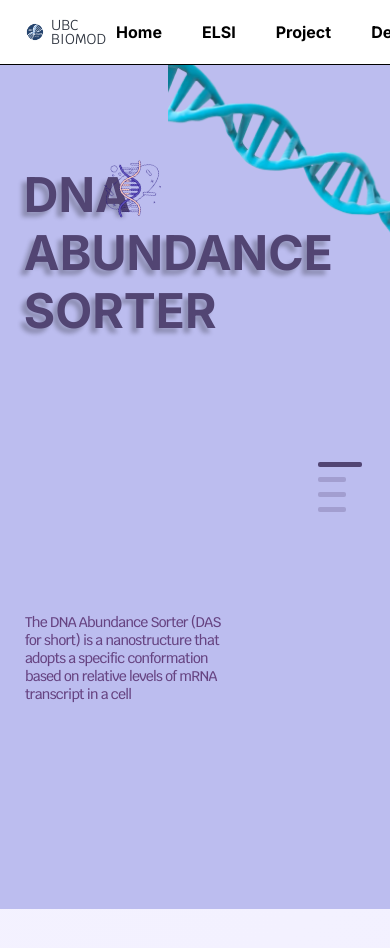
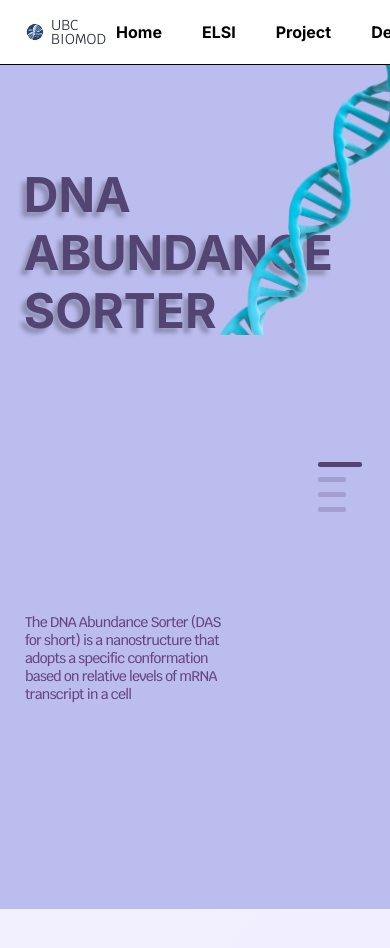
Before and after one commit to ubc-biomod/biomod2026, a React (Vite) app: page / in a window 390 px wide. Shown: the top 948 px of the page. Built offline with nearby package versions, Linux system fonts and the light colour scheme.

Commit message:
adjust scroll animation

```diff
--- a/src/pages/MainPage.tsx
+++ b/src/pages/MainPage.tsx
@@ -1,247 +1,90 @@
-import { useEffect, useRef, useState, useCallback } from "react";
+import { useEffect, useRef, useState } from "react";
 import dnaImg from "../assets/images/DNA.png";
 import dna2Img from "../assets/images/DNA2.png";
 
-// All measurements scaled from Figma's 1440×917px canvas.
-// Horizontal: px / 1440 * 100 = vw value
-// Vertical:   px / 917  * 100 = vh value
-
-// const NAV_LINKS = [
-//   { label: "Home", to: "/" },
-//   { label: "Project Ideas", to: "/project-ideas" },
-//   { label: "Team", to: "/team" },
-//   { label: "Sponsors", to: "/sponsors" },
-// ];
-
-// ── Slide content ──────────────────────────────────────────────────
-// Slide 01 is the real, finished design. Slides 02–04 are placeholders
-// that reuse the same headline/subtitle layout and the two existing DNA
-// assets (repositioned for variety) — replace `title`, `subtitle`, and
-// `heroImage` / `accentImage` per slide once real content is ready.
-// Import any new images at the top of the file the same way DNA.png is.
-
-const SCROLL_LENGTH_VH = 200; // higher = slower/more deliberate scroll per slide
-
-const SLIDES = [
+  const CARDS = [
     {
       id: "01",
+      title: ["DNA", "ABUNDANCE", "SORTER"],
+      description:
+        "The DNA Abundance Sorter (DAS for short) is a nanostructure that adopts a specific conformation based on relative levels of mRNA transcript in a cell",
       bg: "#BCBDEF",
-    title: ["DNA", "ABUNDANCE", "SORTER"],
-    subtitle:
-      "The DNA Abundance Sorter (DAS for short) is a nanostructure that adopts a specific conformation based on relative levels of mRNA transcript in a cell",
-    heroImage: {
-      src: dnaImg,
-      left: "43.13vw",
-      top: 0,
-      width: "79.22vw",
-      transform: "rotate(90.26deg)",
-    },
-    accentImage: {
-      src: dna2Img,
-      left: "25vw",
-      top: "10.47vh",
-      width: "clamp(70px, 10.42vw, 150px)",
-      transform: "matrix(-0.93, 0.37, 0.37, 0.93, 0, 0)",
-    },
+      hero: { src: dnaImg, left: "43.13vw", top: 0, width: "79.22vw", transform: "rotate(90.26deg)" },
     },
     {
       id: "02",
-    bg: "#BCBDEF",
       title: ["PLACEHOLDER", "TITLE TWO"],
-    subtitle:
-      "Placeholder copy for slide two — replace with real project description once it's finalized.",
-    heroImage: {
-      src: dna2Img,
-      left: "43vw",
-      top: "8vh",
-      width: "58vw",
-      transform: "rotate(-18deg) scaleX(-1)",
-    },
-    accentImage: {
-      src: dnaImg,
-      left: "23vw",
-      top: "9vh",
-      width: "clamp(70px, 9vw, 130px)",
-      transform: "rotate(28deg)",
-    },
+      description: "Placeholder copy for slide two — replace with real project description once it's finalized.",
+      bg: "#f5b5c0",
+      hero: { src: dna2Img, left: "43vw", top: "8vh", width: "58vw", transform: "rotate(-18deg) scaleX(-1)" },
     },
     {
       id: "03",
+      title: ["PLACEHOLDER", "TITLE THREE"],
+      description: "Placeholder copy for slide three — swap in real content when it's ready.",
       bg: "#BCBDEF",
-    title: ["PLACEHOLDER", "TITLE THREE"],
-    subtitle:
-      "Placeholder copy for slide three — swap in real content when it's ready.",
-    heroImage: {
-      src: dnaImg,
-      left: "40vw",
-      top: "-3vh",
-      width: "68vw",
-      transform: "rotate(24deg)",
+      hero: { src: dnaImg, left: "40vw", top: "-3vh", width: "68vw", transform: "rotate(24deg)" },
     },
-    accentImage: {
-      src: dna2Img,
-      left: "27vw",
-      top: "12vh",
-      width: "clamp(70px, 9vw, 130px)",
-      transform: "matrix(0.9, -0.3, 0.3, 0.9, 0, 0)",
-    },
-  },
+    // New 4th placeholder slide requested
     {
       id: "04",
-    bg: "#BCBDEF",
       title: ["PLACEHOLDER", "TITLE FOUR"],
-    subtitle:
-      "Placeholder copy for slide four — final text and imagery still to come.",
-    heroImage: {
-      src: dna2Img,
-      left: "45vw",
-      top: "5vh",
-      width: "60vw",
-      transform: "rotate(10deg)",
-    },
-    accentImage: {
-      src: dnaImg,
-      left: "24vw",
-      top: "8vh",
-      width: "clamp(70px, 10vw, 145px)",
-      transform: "rotate(-22deg)",
-    },
+      description: "Placeholder copy for slide four — final text and imagery still to come.",
+      bg: "#f5b5c0",
+      hero: { src: dna2Img, left: "45vw", top: "5vh", width: "60vw", transform: "rotate(10deg)" },
     },
   ];
 
-export default function MainPage() {
-  const wrapperRef = useRef<HTMLDivElement | null>(null);
-  const slideRefs = useRef<(HTMLDivElement | null)[]>([]);
-  const heroImgRefs = useRef<(HTMLImageElement | null)[]>([]);
-  const textRefs = useRef<(HTMLHeadingElement | null)[]>([]);
-  const rafRef = useRef<number | null>(null);
-  const [activeIndex, setActiveIndex] = useState(0);
-  const n = SLIDES.length;
-
-  const update = useCallback(() => {
-    const wrapper = wrapperRef.current;
-    if (!wrapper) return;
-
-    const rect = wrapper.getBoundingClientRect();
-    const scrollable = rect.height - window.innerHeight;
-    const scrolled = -rect.top;
-    const progress = Math.min(1, Math.max(0, scrolled / Math.max(1, scrollable)));
-    const p = progress * (n - 1);
-    const nearest = Math.round(p);
-    setActiveIndex((prev) => (prev === nearest ? prev : nearest));
-
-    SLIDES.forEach((_, i) => {
-      const diff = p - i;
-      const absDiff = Math.min(1, Math.abs(diff));
-      const opacity = Math.max(0, 1 - absDiff * 1.5);
-      const scale = 1 - absDiff * 0.06;
-      const heroShift = diff * 40; // px, image parallax
-      const textShift = diff * 90; // px, text moves faster = depth
-
-      const slideEl = slideRefs.current[i];
-      const heroEl = heroImgRefs.current[i];
-      const textEl = textRefs.current[i];
-      if (slideEl) {
-        slideEl.style.opacity = opacity.toFixed(3);
-        slideEl.style.zIndex = String(Math.round((1 - absDiff) * 100));
-        slideEl.style.pointerEvents = opacity < 0.05 ? "none" : "auto";
-      }
-      if (heroEl) {
-        heroEl.style.transform = `translateY(${heroShift}px) scale(${scale})`;
-      }
-      if (textEl) {
-        textEl.style.transform = `translateY(${textShift}px)`;
-      }
-    });
-
-    rafRef.current = null;
-  }, [n]);
-
-  const onScroll = useCallback(() => {
-    if (rafRef.current) return;
-    rafRef.current = requestAnimationFrame(update);
-  }, [update]);
-
-  useEffect(() => {
-    update();
-    window.addEventListener("scroll", onScroll, { passive: true });
-    window.addEventListener("resize", onScroll);
-    return () => {
-      window.removeEventListener("scroll", onScroll);
-      window.removeEventListener("resize", onScroll);
-      if (rafRef.current) cancelAnimationFrame(rafRef.current);
-    };
-  }, [onScroll, update]);
-
-  const goToSlide = (i: number) => {
-    const wrapper = wrapperRef.current;
-    if (!wrapper) return;
-    const scrollable = wrapper.getBoundingClientRect().height - window.innerHeight;
-    const target = wrapper.offsetTop + (scrollable * i) / (n - 1);
-    window.scrollTo({ top: target, behavior: "smooth" });
-  };
+  const Card: React.FC<{
+    index: number;
+    title: string[];
+    description: string;
+    bg: string;
+    hero: { src: string; left: string; top: string | number; width: string; transform?: string };
+    scrollY: number;
+  }> = ({ index, title, description, bg, hero, scrollY }) => {
+    const vh = window.innerHeight;
+    const cardStart = index * vh;
+    const progress = Math.max(0, Math.min(1, (scrollY - cardStart) / vh));
+    const translate = progress * -100; // in vh
 
     return (
       <div
-      ref={wrapperRef}
-      style={{ position: "relative", width: "100%", height: `${n * SCROLL_LENGTH_VH}vh` }}
-    >
-      <div style={{ position: "sticky", top: 0, height: "100vh", overflow: "hidden" }}>
-        {SLIDES.map((s, i) => (
-          <div
-            key={s.id}
-            ref={(el) => { slideRefs.current[i] = el; }}
         style={{
           position: "absolute",
           inset: 0,
-              backgroundColor: s.bg,
+          background: bg,
+          display: "flex",
+          alignItems: "center",
+          justifyContent: "center",
+          transform: `translateY(${translate}vh)`,
+          transition: "transform 120ms linear",
+          zIndex: 50 - index,
           overflow: "hidden",
         }}
       >
-            {/* ── Hero Title ─────────────────────────────────────── */}
-            {/* Figma: left 88px, top 110px, Inter 700 128px, color #000 */}
-            {/* text-shadow: -5px 5px 4px rgba(0,0,0,0.25)              */}
+        <div style={{ width: "100%", height: "100vh", position: "relative" }}>
           <h1
-              ref={(el) => { textRefs.current[i] = el; }}
             style={{
               position: "absolute",
               left: "6.11vw",
               top: "11.99vh",
               margin: 0,
               fontFamily: "'Inter', sans-serif",
-                fontStyle: "normal",
               fontWeight: 700,
               fontSize: "clamp(3rem, 8.89vw, 8rem)",
               lineHeight: 1.21,
               color: "#524573",
-                textShadow: "-5px 5px 4px rgba(0, 0, 0, 0.25)",
+              textShadow: "-5px 5px 4px rgba(0,0,0,0.25)",
             }}
           >
-              {s.title.map((line, li) => (
-                <span key={li} style={{ display: "block" }}>
-                  {line}
+            {title.map((t, i) => (
+              <span key={i} style={{ display: "block" }}>
+                {t}
               </span>
             ))}
           </h1>
 
-            {/* ── Small accent DNA icon (next to headline) ─────────── */}
-            <img
-              src={s.accentImage.src}
-              alt=""
-              aria-hidden="true"
-              style={{
-                position: "absolute",
-                left: s.accentImage.left,
-                top: s.accentImage.top,
-                width: s.accentImage.width,
-                height: "auto",
-                transform: s.accentImage.transform,
-                pointerEvents: "none",
-              }}
-            />
-
-            {/* ── Subtitle ──────────────────────────────────────── */}
-            {/* Figma: left 92px, top 595px, Krub 500 20px, color #664381 */}
           <p
             style={{
               position: "absolute",
@@ -257,64 +100,109 @@ export default function MainPage() {
               color: "#664381",
             }}
           >
-              {s.subtitle}
+            {description}
           </p>
 
-            {/* ── Large DNA helix image ───────────────────────────── */}
           <img
-              ref={(el) => { heroImgRefs.current[i] = el; }}
-              src={s.heroImage.src}
+            src={hero.src}
             alt=""
             aria-hidden="true"
             style={{
               position: "absolute",
-                left: s.heroImage.left,
-                top: s.heroImage.top,
-                width: s.heroImage.width,
+              left: hero.left,
+              top: hero.top as any,
+              width: hero.width,
+              transform: hero.transform,
               height: "auto",
-                transformOrigin: "center center",
               pointerEvents: "none",
               willChange: "transform",
             }}
           />
         </div>
+      </div>
+    );
+  };
+
+  export default function MainPage() {
+    const containerRef = useRef<HTMLDivElement | null>(null);
+    const [scrollY, setScrollY] = useState<number>(0);
+    const [maxScrollTop, setMaxScrollTop] = useState<number | null>(null);
+    const n = CARDS.length;
+
+    // recompute maxScrollTop when layout/resizes happen
+    useEffect(() => {
+      const updateMax = () => {
+        const footer = document.querySelector("footer");
+        if (footer) {
+          const footerTop = footer.getBoundingClientRect().top + window.scrollY;
+          const maxTop = Math.max(0, footerTop - window.innerHeight);
+          setMaxScrollTop(maxTop);
+        } else {
+          setMaxScrollTop(null);
+        }
+      };
+
+      updateMax();
+      window.addEventListener("resize", updateMax);
+      // footer might be added later; check on a short interval then clear
+      const t = setTimeout(updateMax, 250);
+      return () => {
+        window.removeEventListener("resize", updateMax);
+        clearTimeout(t);
+      };
+    }, []);
+
+    useEffect(() => {
+      const onScroll = () => {
+        let y = window.scrollY;
+        if (maxScrollTop !== null && y > maxScrollTop) {
+          // clamp so user cannot scroll past the point where footer starts showing
+          window.scrollTo({ top: maxScrollTop });
+          y = maxScrollTop;
+        }
+        setScrollY(y);
+      };
+
+      onScroll();
+      window.addEventListener("scroll", onScroll, { passive: true });
+      return () => window.removeEventListener("scroll", onScroll as any);
+    }, [maxScrollTop]);
+
+    const goToSlide = (i: number) => {
+      const wrapper = containerRef.current;
+      if (!wrapper) return;
+      const target = wrapper.offsetTop + i * window.innerHeight;
+      const finalTarget = maxScrollTop !== null ? Math.min(target, maxScrollTop) : target;
+      window.scrollTo({ top: finalTarget, behavior: "smooth" });
+    };
+
+    return (
+      <div ref={containerRef} style={{ position: "relative", width: "100%", height: `${n * 100}vh` }}>
+        <div style={{ position: "sticky", top: 0, height: "100vh", overflow: "hidden" }}>
+          {CARDS.map((c, i) => (
+            <Card key={c.id} index={i} title={c.title} description={c.description} bg={c.bg} hero={c.hero} scrollY={scrollY} />
           ))}
 
-        {/* ── Progress rail: doubles as slide navigation ────────── */}
           <div
             role="tablist"
             aria-label="Slide navigation"
-          style={{
-            position: "absolute",
-            right: "28px",
-            top: "50%",
-            transform: "translateY(-50%)",
-            display: "flex",
-            flexDirection: "column",
-            gap: "10px",
-            zIndex: 200,
-          }}
+            style={{ position: "absolute", right: "28px", top: "50%", transform: "translateY(-50%)", display: "flex", flexDirection: "column", gap: "10px", zIndex: 200 }}
           >
-          {SLIDES.map((s, i) => (
+            {CARDS.map((c, i) => (
               <button
-              key={s.id}
+                key={c.id}
                 role="tab"
-              aria-selected={i === activeIndex}
-              aria-label={`Go to slide ${s.id}`}
+                aria-selected={Math.round(scrollY / window.innerHeight) === i}
+                aria-label={`Go to slide ${c.id}`}
                 onClick={() => goToSlide(i)}
-              style={{
-                width: i === activeIndex ? "44px" : "28px",
-                height: "5px",
-                borderRadius: "2px",
-                border: "none",
-                cursor: "pointer",
-                background: i === activeIndex ? "#524573" : "rgba(82, 69, 115, 0.25)",
-                transition: "width .3s ease, background .3s ease",
-              }}
+                style={{ width: Math.round(scrollY / window.innerHeight) === i ? "44px" : "28px", height: "5px", borderRadius: "2px", border: "none", cursor: "pointer", background: Math.round(scrollY / window.innerHeight) === i ? "#524573" : "rgba(82,69,115,0.25)", transition: "width .3s ease, background .3s ease" }}
               />
             ))}
           </div>
         </div>
+
+        {/* spacer to allow scrolling through the stack */}
+        <div style={{ height: `${n * 100}vh` }} />
       </div>
     );
   }
```
Lines whose indentation alone changed are shown as unchanged.
